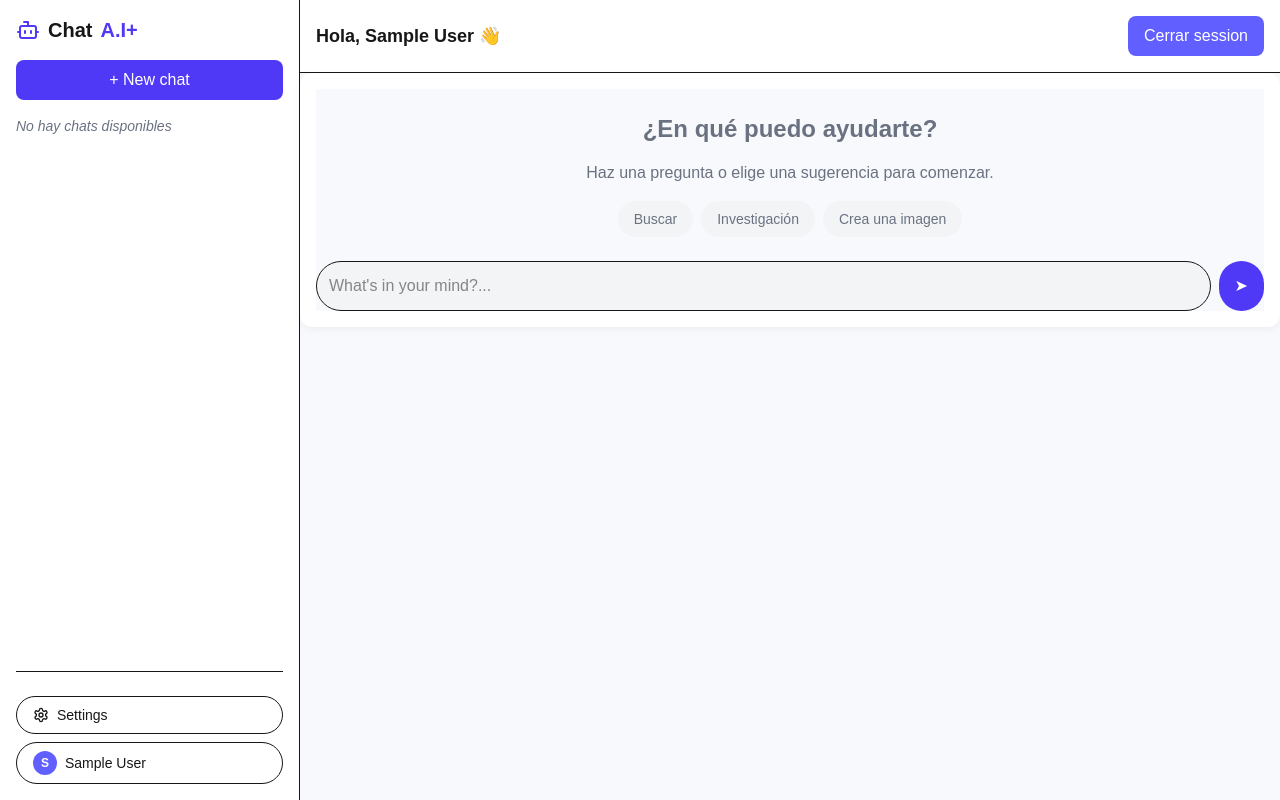
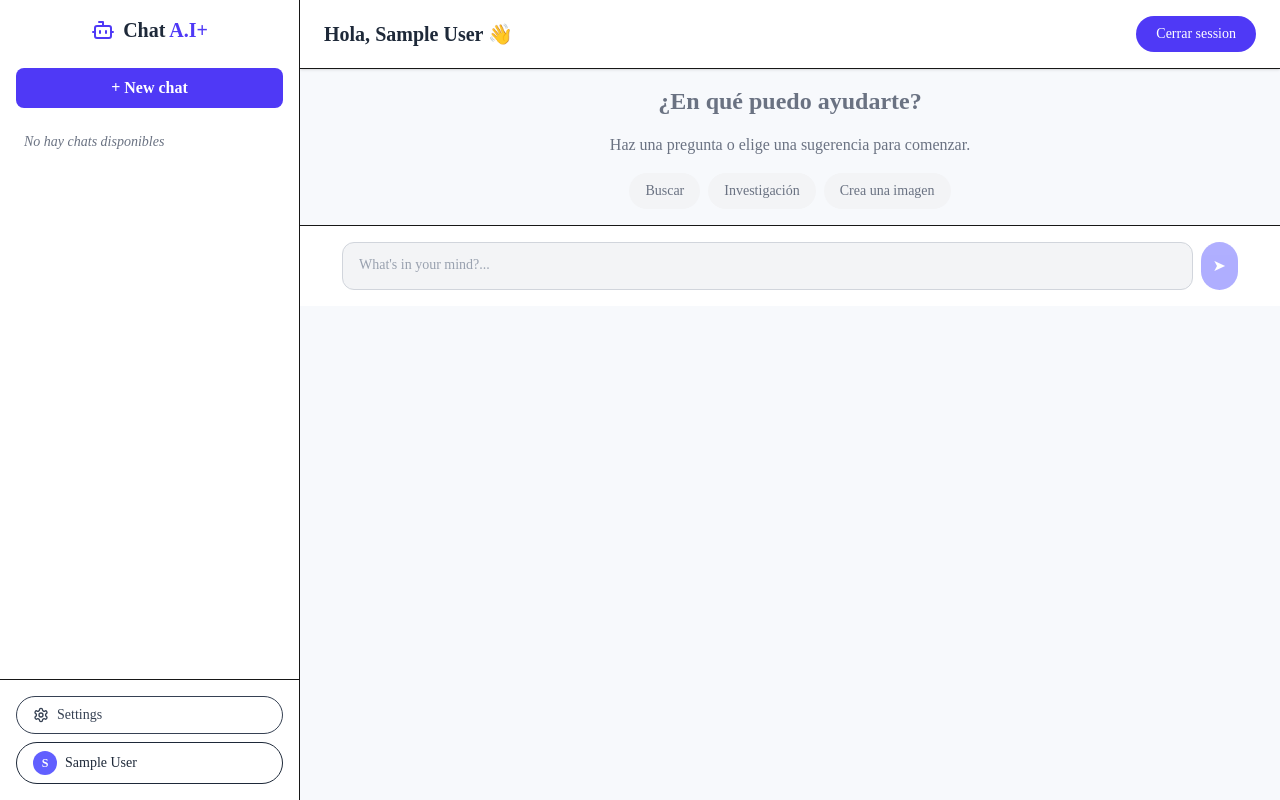
Before and after one commit to SlesSam/chatfake, a Next.js app: page /chats/1 in a window 1280 px wide. Built offline with nearby package versions, Linux system fonts and the light colour scheme; sample sign-in values are in the browser's storage.

Commit message:
styles in the chat

```diff
--- a/src/app/chats/[id]/page.tsx
+++ b/src/app/chats/[id]/page.tsx
@@ -66,11 +66,6 @@ export default function ChatPage() {
       const storedChats = localStorage.getItem('chats');
       const allChats = storedChats ? JSON.parse(storedChats) : [];
 
-      // const updatedChats = allChats.map((c: { id: string; title: string; lastMessage: string; updatedAt: string }) =>
-      //   c.id === id
-      //     ? { ...c, title: text, lastMessage: aiMessage.text, updatedAt: timestamp }
-      //     : c
-      // );
 
       const updatedChats = allChats.map((c: { id: string; title: string; lastMessage: string; updatedAt: string }) =>
         c.id === id
@@ -84,6 +79,8 @@ export default function ChatPage() {
       );
 
       localStorage.setItem('chats', JSON.stringify(updatedChats));
+      const event = new CustomEvent('refreshChats');
+      window.dispatchEvent(event);
     };
 
     const getOtherMessages = (currentId: string) => {
@@ -93,7 +90,7 @@ export default function ChatPage() {
     };
 
   return (
-    <main className="chat-card">
+    <main>
       <section className="flex-1 flex flex-col bg-[#f7f9fc]">
         <ChatMessages messages={messages}/>
 
--- a/src/app/chats/layout.tsx
+++ b/src/app/chats/layout.tsx
@@ -3,12 +3,14 @@ import ChatSidebar from "@/components/chats/chatSidebar";
 
 export default function ChatLayout({ children }: { children: React.ReactNode }) {
     return (
-        <main className="flex h-screen">
+        <main className="flex h-screen overflow-hidden">
 
             <ChatSidebar />
-            <section className="flex-1 flex flex-col bg-[#f7f9fc]">
+            <section className="flex-1 flex flex-col bg-[#f7f9fc] overflow-hidden">
                 <ChatHeader />
-                {children}
+                <div className="flex-1 overflow-y-auto">
+                    {children}
+                </div>
             </section>
         </main>
     );
--- a/src/app/globals.css
+++ b/src/app/globals.css
@@ -1,3 +1,4 @@
+/* === globals.css optimizado con Tailwind + estilo personalizado === */
 @import "tailwindcss";
 
 :root {
@@ -14,62 +15,72 @@
 
 @media (prefers-color-scheme: dark) {
   :root {
-    --background: #342f2f;
-    --foreground: #423434;
+    --background: #1f1f1f;
+    --foreground: #f3f3f3;
   }
 }
 
+
+
+
+html,
 body {
+  height: 100%;
   background: var(--background);
   color: var(--foreground);
-  font-family: Arial, Helvetica, sans-serif;
+  font-family: var(--font-sans);
+
+
 }
 
 
-.chat-card {
-  background: white;
-  padding: 1rem;
-  border-radius: 12px;
-  box-shadow: 0 2px 8px rgba(0, 0, 0, 0.05);
-  transition: all 0.2s ease-in-out;
+main {
+  height: 100%;
 }
 
-.chat-card:hover {
-  transform: translateY(-2px);
-  box-shadow: 0 4px 12px rgba(0, 0, 0, 0.1);
-}
 
+
+/* === Chat scroll y burbujas === */
 .chat-scroll {
   scrollbar-width: thin;
   scrollbar-color: #a5a5a5 transparent;
 }
-
 .chat-scroll::-webkit-scrollbar {
-  width: 8px;
+  width: 6px;
 }
 .chat-scroll::-webkit-scrollbar-thumb {
   background-color: #ccc;
   border-radius: 4px;
 }
 
-/* para las burbujas del chat  */
-
 .chat-bubble {
-  max-width: 70%;
+  max-width: 75%;
   padding: 10px 15px;
   border-radius: 20px;
   font-size: 14px;
   white-space: pre-wrap;
+  word-break: break-word;
+  overflow-wrap: break-word;
 }
-
 .chat-bubble-user {
   background-color: #dbeafe;
   color: #111827;
   align-self: flex-end;
 }
-
 .chat-bubble-ai {
   background-color: #f1f5f9;
   color: #111827;
   align-self: flex-start;
 }
+
+/* === Chat body scroll fix === */
+.chat-body {
+  overflow-y: auto;
+  height: calc(100vh - 160px); /* Ajusta según altura de header + input */
+}
+
+/* === Sidebar scroll === */
+.sidebar-scroll {
+  overflow-y: auto;
+  max-height: calc(100vh - 250px);
+}
--- a/src/components/chats/chatHeader.tsx
+++ b/src/components/chats/chatHeader.tsx
@@ -23,10 +23,10 @@ export default function ChatHeader() {
 
 
   return (
-    <header className="p-4 border-b bg-white flex items-center justify-between">
-      <h2 className="font-semibold text-lg">Hola, {userName} 👋</h2>
+    <header className="flex items-center justify-between px-6 py-4 bg-white border-b shadow-sm z-10">
+      <h2 className="text-xl font-semibold text-gray-800">Hola, {userName} 👋</h2>
       <button onClick={handleLogout}
-        className="bg-indigo-500 text-white px-4 py-2 rounded-lg hover:bg-indigo-600 transition">Cerrar session</button>
+        className="bg-indigo-600 hover:bg-indigo-700 transition text-white px-5 py-2 rounded-full text-sm font-medium">Cerrar session</button>
     </header>
   );
 }
--- a/src/components/chats/chatInput.tsx
+++ b/src/components/chats/chatInput.tsx
@@ -8,31 +8,47 @@ type Props = {
 export default function ChatInput({ onSend }: Props) {
     const [text, setText] = useState('');
 
-    const handleSubmit = (e: React.FormEvent) => {
-        e.preventDefault();
+    const handleSend = () => {
         const trimmed = text.trim();
         if (!trimmed) return;
-        onSend(trimmed);          // 🔁 Envía el mensaje al padre
-        setText('');              // 🧽 Limpia el input
-    };
+        onSend(trimmed);
+        setText('');
+      };
+
+    const handleKeyDown = (e: React.KeyboardEvent<HTMLTextAreaElement>) => {
+        if (e.key === 'Enter' && !e.shiftKey) {
+          e.preventDefault();
+          handleSend();
+        }
+      };
 
     return (
-        <footer >
-            <form onSubmit={handleSubmit} className="flex gap-2">
-                <input
-                    type="text"
+
+        <form onSubmit={(e) => {
+            e.preventDefault();
+            handleSend();
+          }} className="w-full px-6 py-4 bg-white border-t flex items-end">
+            <div  className="flex w-full max-w-4xl mx-auto items-center gap-2">
+                <textarea
+                    rows={1}
+                    maxLength={500}
+                    onKeyDown={handleKeyDown}
                     placeholder="What's in your mind?..."
-                    className="flex-1 p-3 border rounded-full bg-gray-100 focus:outline-none"
+                    className="w-full resize-none max-h-40 min-h-[48px] overflow-y-auto rounded-xl border border-gray-300 bg-gray-100 px-4 py-3 text-sm text-gray-800 placeholder:text-gray-400 focus:outline-none focus:ring-2 focus:ring-indigo-500"
                     value={text}
                     onChange={(e) => setText(e.target.value)}
                 />
                 <button
                     type="submit"
-                    className="bg-indigo-600 text-white px-4 py-2 rounded-full"
+                    // className="bg-indigo-600 text-white px-4 py-2 rounded-full hover:bg-indigo-700 transition"
+                    className="justify-center bg-indigo-500 text-white rounded-full p-3 hover:bg-indigo-700 disabled:opacity-50"
+                    disabled={!text.trim()}
+                    title="Enviar"
                 >
                     ➤
                 </button>
-            </form>
-        </footer>
+            </div>
+        </form>
+
     );
 }
--- a/src/components/chats/chatList.tsx
+++ b/src/components/chats/chatList.tsx
@@ -76,13 +76,13 @@ export default function ChatList({ userId }: Props) {
     return (
       <div
         key={chat.id}
-        className={`p-3 rounded-lg shadow-sm group transition cursor-pointer ${
+        className={`p-3 rounded-md shadow-sm group transition cursor-pointer ${
           isActive ? 'bg-indigo-600 text-white' : 'bg-white hover:bg-gray-100 text-gray-800'
         }`}
       >
         <div className="flex justify-between items-center">
           <div
-            className="flex-1"
+            className="flex-1 min-w-0"
             onClick={() => router.push(`/chats/${chat.id}`)}
           >
             {editingId === chat.id ? (
@@ -117,7 +117,7 @@ export default function ChatList({ userId }: Props) {
   };
 
   return (
-    <div className="flex flex-col gap-6">
+    <div className="flex flex-col gap-6 py-4 px-2">
       {userChats.length === 0 ? (
         <p className="text-gray-500 italic text-sm">No hay chats disponibles</p>
       ) : (
--- a/src/components/chats/chatMessages.tsx
+++ b/src/components/chats/chatMessages.tsx
@@ -4,33 +4,35 @@
 // import { useParams } from 'next/navigation';
 import { Message } from '@/types/message';
 import EmptyChat from './chatEmpty';
+import { useEffect, useRef } from 'react';
 
 type Props = {
   messages: Message[];
 };
 
 export default function ChatMessages({ messages }: Props) {
-  // const [messages, setMessages] = useState<Message[]>([]);
-  // const { id } = useParams();
-
-  // useEffect(() => {
-  //   const stored = localStorage.getItem('messages');
-  //   if (stored) {
-  //     const all: Message[] = JSON.parse(stored);
-  //     const filtered = all.filter(m => m.chatId === id);
-  //     setMessages(filtered);
-  //   }
-  // }, [id]);
+  const scrollRef = useRef<HTMLDivElement>(null);
+  useEffect(() => {
+    // Auto scroll al fondo cuando llegan nuevos mensajes
+    if (scrollRef.current) {
+      scrollRef.current.scrollTop = scrollRef.current.scrollHeight;
+    }
+  }, [messages]);
 
   return (
-    <div className="flex flex-col gap-4 p-6 overflow-y-auto flex-1">
+    <div ref={scrollRef}
+    className="flex flex-col gap-4 p-4 overflow-y-auto flex-1 bg-[#f7f9fc] max-h-[calc(100vh-180px)]">
       {messages.length === 0 ? (
         <EmptyChat />
       ) : (
         messages.map(msg => (
           <div
             key={msg.id}
-            className={`chat-bubble ${msg.sender === 'user' ? 'chat-bubble-user' : 'chat-bubble-ai'}`}
+            className={`max-w-[80%] break-words px-4 py-2 rounded-2xl text-sm shadow-md ${
+              msg.sender === 'ai'
+                ? 'ml-auto bg-indigo-100 text-right text-indigo-900'
+                : 'mr-auto bg-gray-100 text-left text-gray-800'
+            }`}
           >
             {msg.text}
           </div>
--- a/src/components/chats/chatSidebar.tsx
+++ b/src/components/chats/chatSidebar.tsx
@@ -8,7 +8,7 @@ import Image from 'next/image';
 
 export default function ChatSidebar() {
   const [user, setUser] = useState<{ id: string; name: string; photo?: string } | null>(null);
-  const [refreshKey, setRefreshKey] = useState(0); // 👈 para forzar refresco
+  const [refreshKey, setRefreshKey] = useState(0); // para forzar refresco
   const router = useRouter();
 
   useEffect(() => {
@@ -18,6 +18,11 @@ export default function ChatSidebar() {
     } else {
       setUser(JSON.parse(stored));
     }
+
+    const handleRefresh = () => setRefreshKey(prev => prev + 1);
+    window.addEventListener('refreshChats', handleRefresh);
+    return () => window.removeEventListener('refreshChats', handleRefresh);
+
   }, []);
 
   const handleNewChat = () => {
@@ -35,37 +40,41 @@ export default function ChatSidebar() {
     chats.unshift(newChat);
     localStorage.setItem('chats', JSON.stringify(chats));
 
-    setRefreshKey(prev => prev + 1); // 🔁 forzar refresco del ChatList
+    setRefreshKey(prev => prev + 1);
     router.push(`/chats/${newChat.id}`);
   };
 
   return (
-    <aside className="w-[300px] bg-white border-r p-4">
-      <div className="flex flex-col justify-between h-full">
-        <div>
-          <h1 className="text-xl font-bold flex items-center gap-2 mb-4">
+    <aside className="w-[300px] bg-white border-r flex flex-col h-screen overflow-x-hidden">
+
+      <div className="flex items-center justify-center py-4">
+        <h1 className="text-xl font-bold flex items-center gap-2">
           <Bot className="text-indigo-600" />
-            Chat <span className="text-indigo-600">A.I+</span>
+          <span className="text-gray-800">Chat <span className="text-indigo-600">A.I+</span></span>
         </h1>
+      </div>
 
+      <div className="px-4 py-2">
         <button
           onClick={handleNewChat}
-            className="bg-indigo-600 text-white w-full py-2 rounded-lg mb-4"
+          className="w-full bg-indigo-600 text-white py-2 rounded-lg font-semibold hover:bg-indigo-700 transition"
         >
           + New chat
         </button>
+      </div>
 
-          <div className="space-y-2 text-gray-700 text-sm overflow-y-auto max-h-[calc(100vh-250px)]">
+      <div className="flex-1 overflow-y-auto px-4 pb-6 text-sm">
         {user && <ChatList userId={user.id} key={refreshKey} />}
       </div>
-        </div>
-        <div className="pt-6 border-t flex flex-col gap-2">
-          <button className="flex items-center gap-2 px-4 py-2 rounded-full border hover:bg-gray-100 transition text-sm">
+
+
+      <div className="shrink-0 px-4 py-4 border-t flex flex-col gap-2">
+        <button className="flex items-center gap-2 px-4 py-2 rounded-full border hover:bg-gray-100 transition text-sm text-gray-700">
           <Settings className="w-4 h-4" />
           Settings
         </button>
 
-          <div className="flex items-center gap-2 px-4 py-2 rounded-full border hover:bg-gray-100 transition text-sm">
+        <div className="flex items-center gap-2 px-4 py-2 rounded-full border hover:bg-gray-100 transition text-sm text-gray-800">
           {user?.photo ? (
             <Image
               src={user.photo}
@@ -79,11 +88,11 @@ export default function ChatSidebar() {
               {user?.name?.charAt(0) || 'U'}
             </div>
           )}
-            <span>{user?.name || 'Tu perfil'}</span>
+          <span className="truncate">{user?.name || 'Tu perfil'}</span>
         </div>
       </div>
 
-      </div>
+
     </aside>
 
   );
```
Also changed, not shown: src/app/chats/page.tsx (+2 -7 lines). Lines whose indentation alone changed are shown as unchanged.
